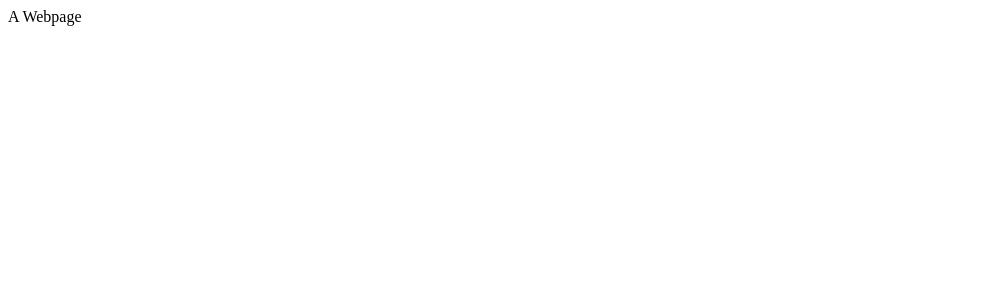
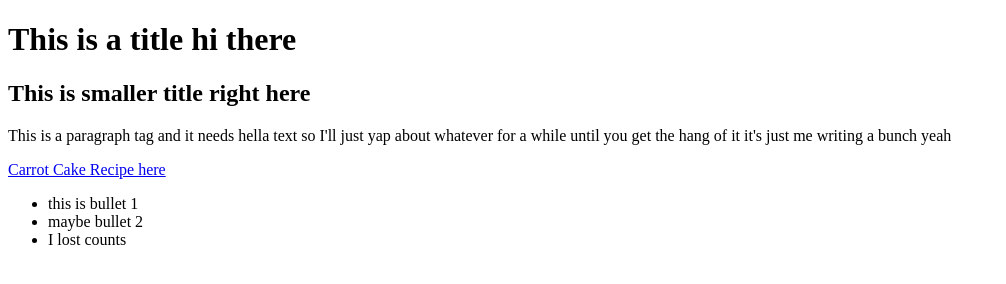
Before and after one commit to FelipePavanelliBR/felipepavanelli.me, a plain HTML site: page index.html in a window 1280 px wide. Shown: the whole page, without its empty margins (0-1006 px from the left). Drawn offline with Linux system fonts and the light colour scheme.

Commit message:
Update index.html

```diff
--- a/index.html
+++ b/index.html
@@ -7,7 +7,20 @@
 </head>
 
 <body>
-	A Webpage
+	<h1>This is a title hi there</h1>
+
+	<h2>This is smaller title right here</h2>
+
+	<p>This is a paragraph tag and it needs hella text so I'll just yap about whatever for a while until you get the
+		hang of it it's just me writing a bunch yeah</p>
+
+	<a href="https://www.inspiredtaste.net/25753/carrot-cake-recipe/"> Carrot Cake Recipe here</a>
+
+	<ul>
+		<li>this is bullet 1</li>
+		<li>maybe bullet 2</li>
+		<li>I lost counts</li>
+	</ul>
 </body>
 
 </html>
```
